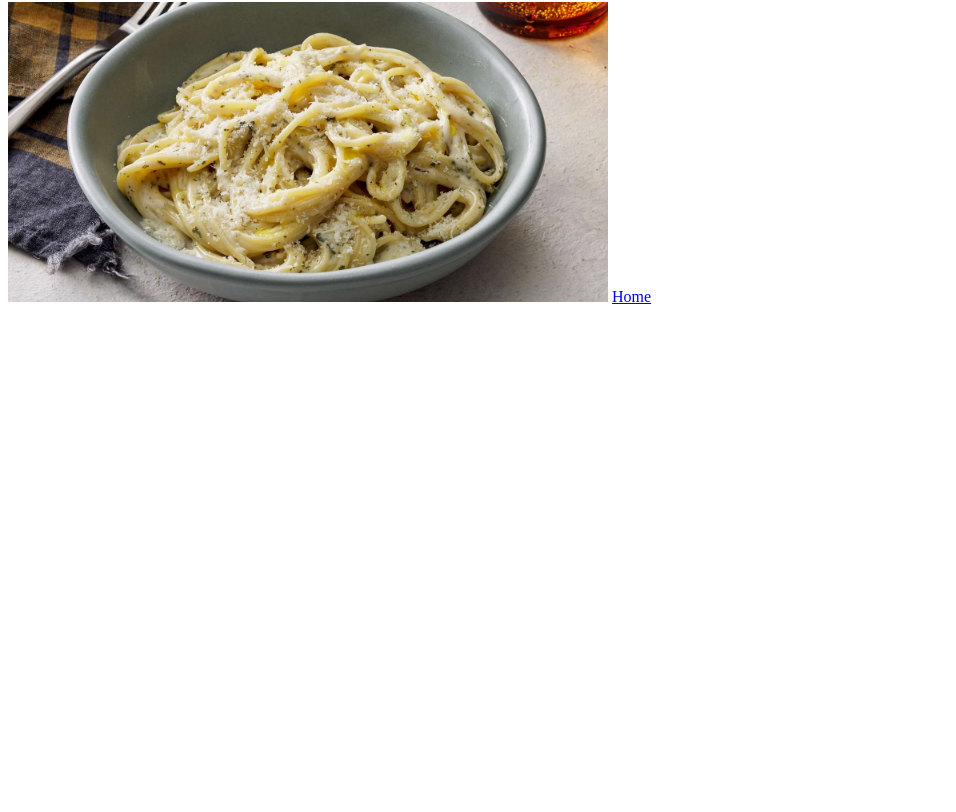
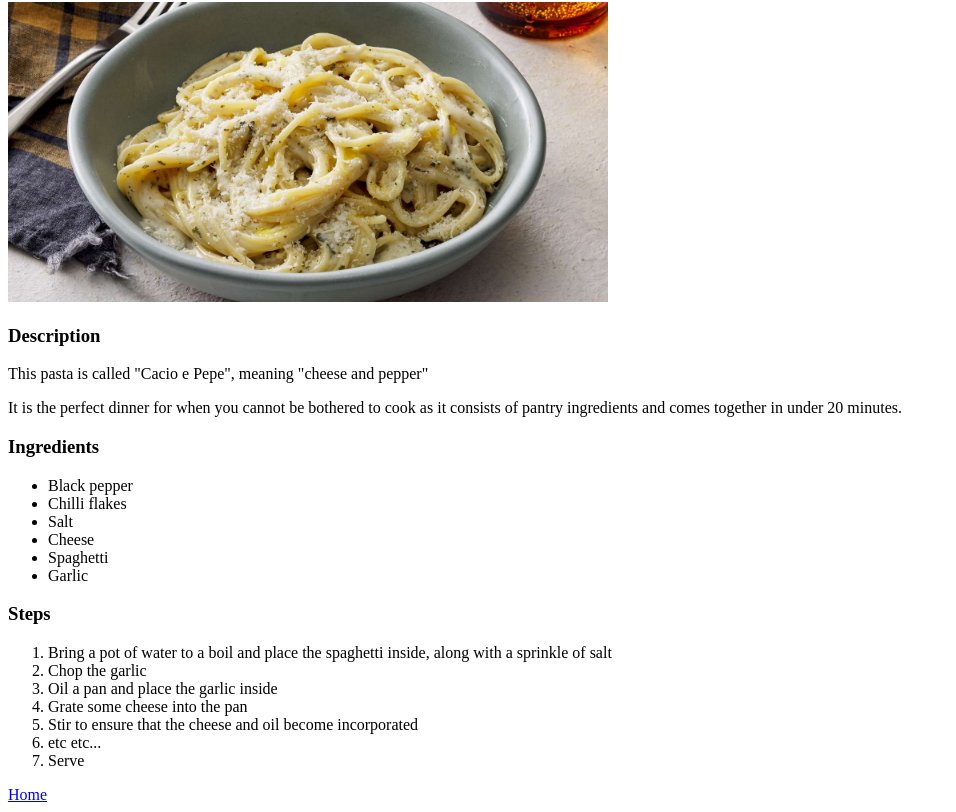
Before and after one commit to 02preet/odin-recipes, a plain HTML site: page recipes/pasta.html in a window 1280 px wide. Shown: the part 78-890 px from the top of the page, without its empty margins (0-956 px from the left). Before the commit the page ends 800 px from the top, so only its background shows below. Drawn offline with Linux system fonts and the light colour scheme.

Commit message:
Edit recipe methods and ingredients

```diff
--- a/recipes/pasta.html
+++ b/recipes/pasta.html
@@ -8,6 +8,33 @@
 <body>
     <h1>Pasta</h1>
     <img src="../img/pasta.jpg" alt="Cacio e Pepe" width="600">
+
+    <h3>Description</h3>
+    <p>This pasta is called "Cacio e Pepe", meaning "cheese and pepper"</p>
+    <p>It is the perfect dinner for when you cannot be bothered to cook as it consists of pantry ingredients
+        and comes together in under 20 minutes.</p>
+
+    <h3>Ingredients</h3>
+    <ul>
+        <li>Black pepper</li>
+        <li>Chilli flakes</li>
+        <li>Salt</li>
+        <li>Cheese</li>
+        <li>Spaghetti</li>
+        <li>Garlic</li>
+    </ul>
+
+    <h3>Steps</h3>
+    <ol>
+        <li>Bring a pot of water to a boil and place the spaghetti inside, along with a sprinkle of salt</li>
+        <li>Chop the garlic</li>
+        <li>Oil a pan and place the garlic inside</li>
+        <li>Grate some cheese into the pan</li>
+        <li>Stir to ensure that the cheese and oil become incorporated</li>
+        <li>etc etc...</li>
+        <li>Serve</li>
+    </ol>
+
     <a href="../index.html">Home</a>
 </body>
 </html>
```
Also changed, not shown: index.html (+2 -0 lines), recipes/cookies.html (+24 -0 lines), recipes/lasagna.html (+21 -0 lines).
